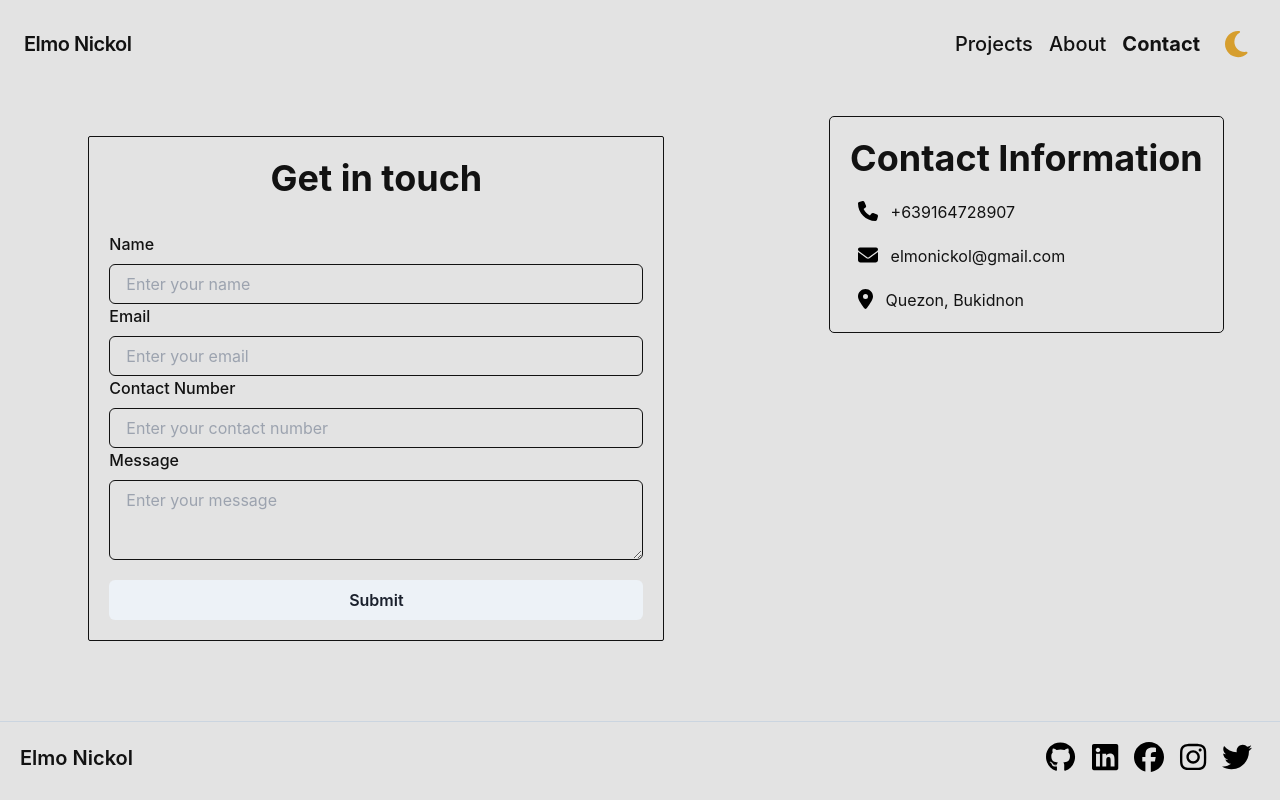
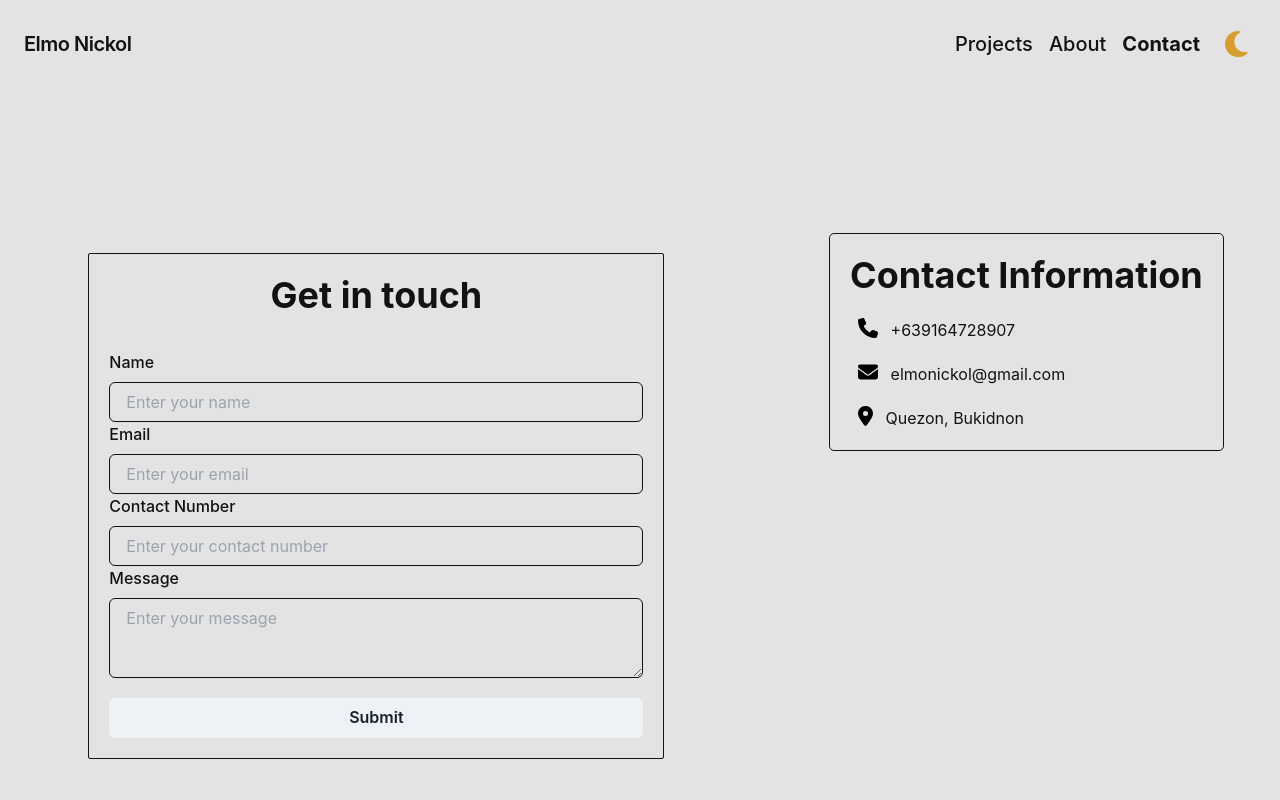
Before and after one commit to elmonickcool/my_portfolio, a Next.js app: page /contact in a window 1280 px wide. Shown: the top 800 px of the page. Built offline with nearby package versions, Linux system fonts and the light colour scheme.

Commit message:
apply vertical center

```diff
--- a/src/components/sections/Hero.jsx
+++ b/src/components/sections/Hero.jsx
@@ -7,6 +7,7 @@ const Hero = () => {
   const textSize = ['2xl', '2xl', '3xl'];
 
   return (
+    <Flex height="95vh" justifyContent="center" flexDirection="column">
       <Flex direction={['column', 'column', 'row']} align={['center', 'stretch', 'stretch']}>
         <Box p={5} ms={5}>
           <Center h="full">
@@ -61,6 +62,7 @@ const Hero = () => {
           </Box>
         </Stack>
       </Flex>
+    </Flex>
   );
 };
 
--- a/src/pages/contact.js
+++ b/src/pages/contact.js
@@ -86,7 +86,7 @@ const Contact = () => {
   };
 
   return (
-    <>
+    <Flex height="100vh" justifyContent="center" flexDirection="column">
       <Flex flexDirection={["column", "row"]} justifyContent={["center", "space-around"]} alignItems={["center", "flex-start"]}>
         <Box w={["100%", "50%"]} textAlign={["center", "left"]} p={5} borderRadius={3}>
           <Box mb={5} ms={3} me={3} border="1px" p={5} borderRadius={2}>
@@ -135,7 +135,7 @@ const Contact = () => {
           </Box>
         </Box>
       </Flex>
-    </>
+    </Flex>
   );
 }
 
--- a/src/pages/projects.jsx
+++ b/src/pages/projects.jsx
@@ -32,7 +32,7 @@ const Project = () => {
   const gridColumns = useBreakpointValue({ base: 1, sm: 2, md: 2, lg: 4 });
 
   return (
-    <>
+    <Flex height="100vh" alignItems="center" justifyContent="center" flexDirection="column">
       <Heading textAlign="center" fontSize="4xl" mb="5">
         My Project
       </Heading>
@@ -129,7 +129,7 @@ const Project = () => {
           </Box>
         )}
       </SimpleGrid>
-    </>
+    </Flex>
   );
 };
 
```
Lines whose indentation alone changed are shown as unchanged.
